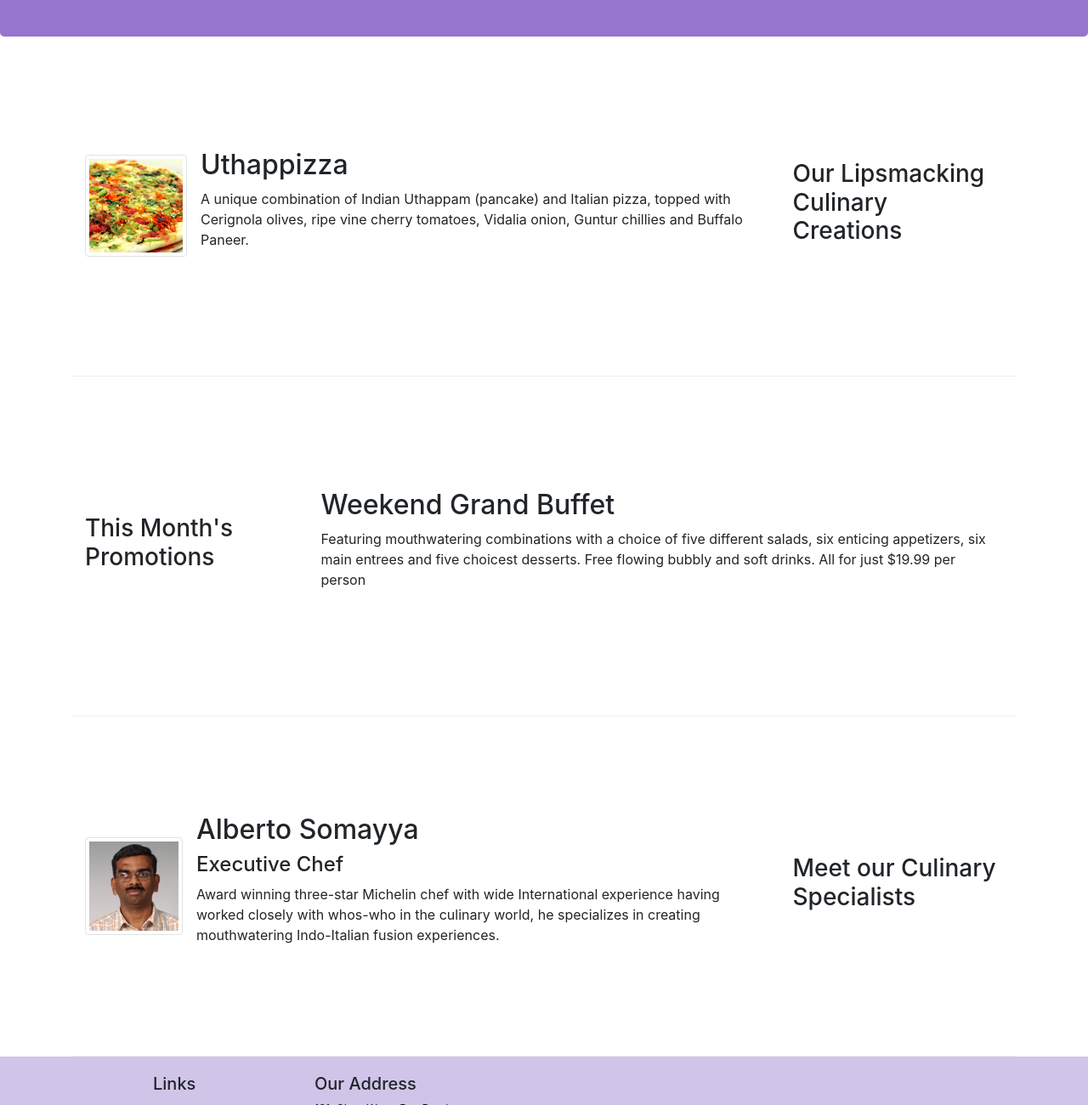
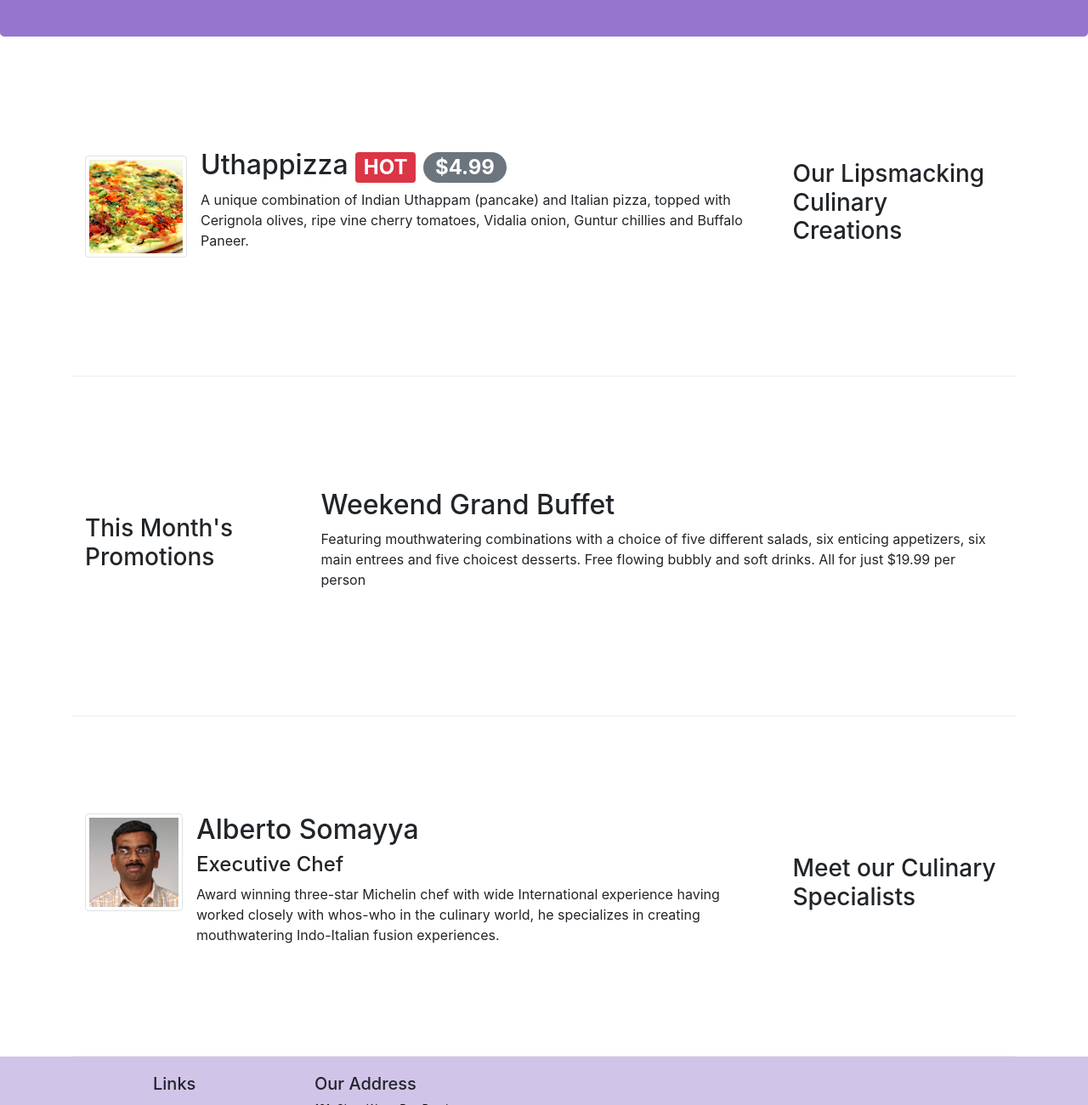
Before and after one commit to tdhv/WebDesign, a website: page index.html in a window 1280 px wide. Shown: the part 291-1591 px from the top of the page at 85% size. Drawn offline with nearby package versions, Linux system fonts and the light colour scheme.

Commit message:
adding badge

```diff
--- a/index.html
+++ b/index.html
@@ -56,7 +56,7 @@
                 <div class="media">
                     <img class="d-flex mr-3 img-thumbnail align-self-center" src="img/uthappizza.png" alt="uthappizza">
                     <div class="media-body">
-                        <h2 class="mt-0">Uthappizza</h2>
+                        <h2 class="mt-0">Uthappizza <span class="badge badge-danger">HOT</span> <span class="badge badge-pill badge-secondary">$4.99</span></h2>
                         <p class="d-none d-sm-block">A unique combination of Indian Uthappam (pancake) and Italian pizza, topped with Cerignola olives, ripe vine cherry tomatoes, Vidalia onion, Guntur chillies and Buffalo Paneer.</p>
                     </div>
                 </div>
@@ -80,7 +80,7 @@
             </div>
             <div class="col col-sm order-sm-first col-md">
                 <div class="media">
-                    <img class="d-flex mr-3 img-thumbnail align-self-center" src="img/alberto.png" src="alberto">
+                    <img class="d-flex mr-3 img-thumbnail align-self-start" src="img/alberto.png" src="alberto">
                     <div class="media-body">
                         <h2 class="mt-0">Alberto Somayya</h2>
                         <h4>Executive Chef</h4>
```
